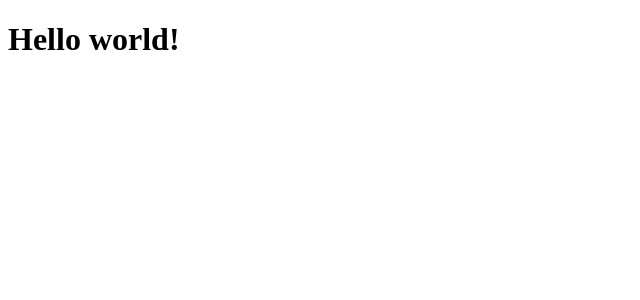
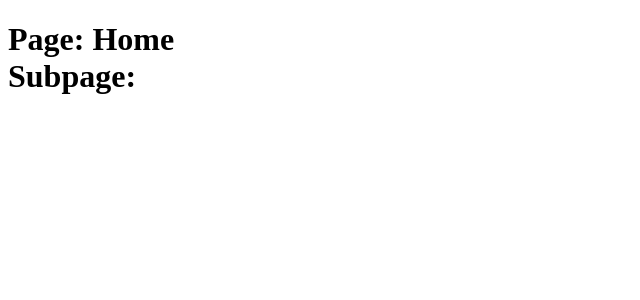
Before and after one commit to igor-ivancha/react-router4, a React (Create React App) app: page / in a window 1280 px wide. Shown: the top 300 px of the page, without its empty margins (0-640 px from the left). Built offline with nearby package versions, Linux system fonts and the light colour scheme; the HTML template or start-up script is replaced by a standard one.

Commit message:
url parameters

```diff
--- a/src/App.js
+++ b/src/App.js
@@ -1,7 +1,17 @@
 import React from 'react'
-import { BrowserRouter } from 'react-router-dom'
-console.log(BrowserRouter);
+import { BrowserRouter as Router, Route } from 'react-router-dom'
 
-const App = () => <h1>Hello world!</h1>
+const App = (props) => (
+  <Router>
+    <div>
+      <Route path="/:page?/:subpage?" render={({match}) => (
+          <h1>
+            Page: {match.params.page || 'Home'} <br/>
+            Subpage: {match.params.subpage}
+          </h1>
+        )} />
+    </div>
+  </Router>
+)
 
 export default App
```
